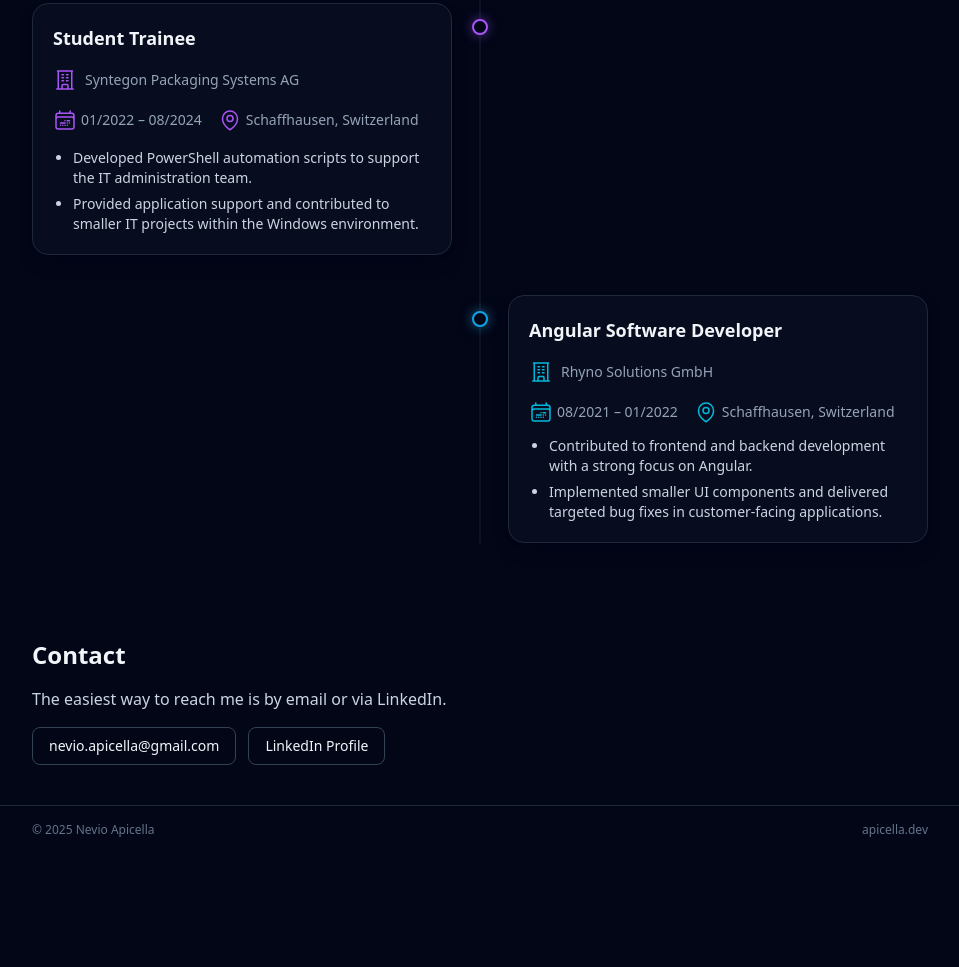
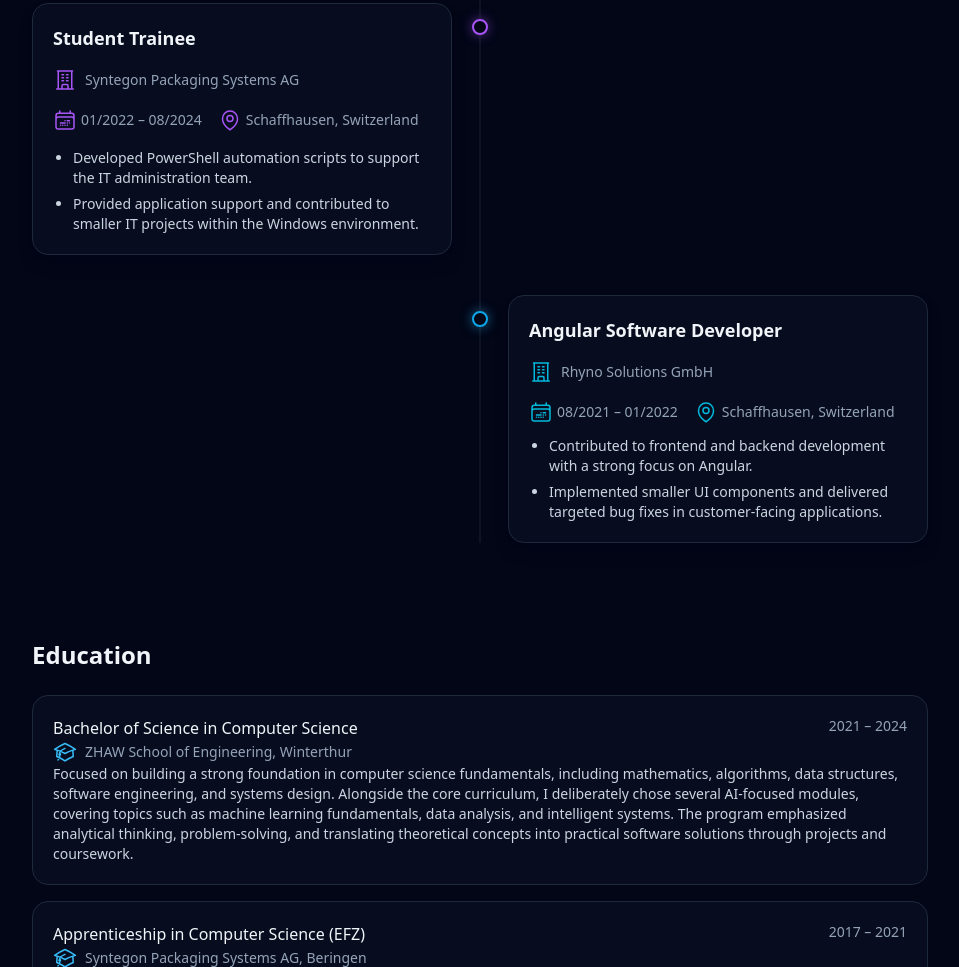
Before and after one commit to apicenev/apicella-dev, a website: page index.html in a window 1280 px wide. Shown: the part 2631-3598 px from the top of the page, without its empty margins (160-1119 px from the left). Before the commit the page ends 3485 px from the top, so only its background shows below. Drawn offline with Linux system fonts and the light colour scheme.

Commit message:
#1: Implemented Education Section

```diff
--- a/index.html
+++ b/index.html
@@ -38,6 +38,8 @@
         <div data-include="/src/partials/projects.html"></div>
         <!-- Experience -->
         <div data-include="/src/partials/experience.html"></div>
+        <!-- Education -->
+        <div data-include="/src/partials/education.html"></div>
         <!-- Contact -->
         <div data-include="/src/partials/contact.html"></div>
       </div>
--- /dev/null
+++ b/src/partials/education.html
@@ -0,0 +1,59 @@
+<section id="education" class="space-y-6">
+    <h2 class="text-xl md:text-2xl font-semibold">Education</h2>
+    <div class="space-y-4">
+        <!-- Bachelor of Science in Computer Science -->
+        <article class="rounded-2xl border border-slate-800 bg-slate-900/40 p-4 md:p-5">
+        <div class="flex items-start justify-between gap-4">
+            <div class="space-y-1">
+            <h3 class="text-base md:text-lg font-medium">
+                Bachelor of Science in Computer Science
+            </h3>
+
+            <div class="flex items-center gap-2 text-sm text-slate-400">
+                <svg xmlns="http://www.w3.org/2000/svg" fill="none" viewBox="0 0 24 24" stroke-width="1.5" stroke="currentColor" class="size-6 text-sky-400">
+                <path stroke-linecap="round" stroke-linejoin="round" d="M4.26 10.147a60.438 60.438 0 0 0-.491 6.347A48.62 48.62 0 0 1 12 20.904a48.62 48.62 0 0 1 8.232-4.41 60.46 60.46 0 0 0-.491-6.347m-15.482 0a50.636 50.636 0 0 0-2.658-.813A59.906 59.906 0 0 1 12 3.493a59.903 59.903 0 0 1 10.399 5.84c-.896.248-1.783.52-2.658.814m-15.482 0A50.717 50.717 0 0 1 12 13.489a50.702 50.702 0 0 1 7.74-3.342M6.75 15a.75.75 0 1 0 0-1.5.75.75 0 0 0 0 1.5Zm0 0v-3.675A55.378 55.378 0 0 1 12 8.443m-7.007 11.55A5.981 5.981 0 0 0 6.75 15.75v-1.5" />
+                </svg>
+                <span>ZHAW School of Engineering, Winterthur</span>
+            </div>
+            </div>
+
+            <div class="text-xs md:text-sm text-slate-400 whitespace-nowrap">
+            2021 – 2024
+            </div>
+        </div>
+
+        <p class="mt-3 text-sm text-slate-300">
+            Focused on building a strong foundation in computer science fundamentals, including mathematics, algorithms, data structures, software engineering, and systems design.
+            Alongside the core curriculum, I deliberately chose several AI-focused modules, covering topics such as machine learning fundamentals, data analysis, and intelligent systems.
+            The program emphasized analytical thinking, problem-solving, and translating theoretical concepts into practical software solutions through projects and coursework.
+        </p>
+        </article>
+        <!-- Apprenticeship in Computer Science (EFZ) -->
+        <article class="rounded-2xl border border-slate-800 bg-slate-900/40 p-4 md:p-5">
+        <div class="flex items-start justify-between gap-4">
+            <div class="space-y-1">
+            <h3 class="text-base md:text-lg font-medium">
+                Apprenticeship in Computer Science (EFZ)
+            </h3>
+
+            <div class="flex items-center gap-2 text-sm text-slate-400">
+                <svg xmlns="http://www.w3.org/2000/svg" fill="none" viewBox="0 0 24 24" stroke-width="1.5" stroke="currentColor" class="size-6 text-sky-400">
+                <path stroke-linecap="round" stroke-linejoin="round" d="M4.26 10.147a60.438 60.438 0 0 0-.491 6.347A48.62 48.62 0 0 1 12 20.904a48.62 48.62 0 0 1 8.232-4.41 60.46 60.46 0 0 0-.491-6.347m-15.482 0a50.636 50.636 0 0 0-2.658-.813A59.906 59.906 0 0 1 12 3.493a59.903 59.903 0 0 1 10.399 5.84c-.896.248-1.783.52-2.658.814m-15.482 0A50.717 50.717 0 0 1 12 13.489a50.702 50.702 0 0 1 7.74-3.342M6.75 15a.75.75 0 1 0 0-1.5.75.75 0 0 0 0 1.5Zm0 0v-3.675A55.378 55.378 0 0 1 12 8.443m-7.007 11.55A5.981 5.981 0 0 0 6.75 15.75v-1.5" />
+                </svg>
+                <span>Syntegon Packaging Systems AG, Beringen</span>
+            </div>
+            </div>
+
+            <div class="text-xs md:text-sm text-slate-400 whitespace-nowrap">
+            2017 – 2021
+            </div>
+        </div>
+
+        <p class="mt-3 text-sm text-slate-300">
+            During my apprenticeship, I gained a solid foundation in IT and software development. I worked with C# for basic programming tasks, wrote PowerShell scripts to automate
+            system-related processes, and supported day-to-day system administration. This role helped me build a technical base and an understanding of how software and
+            infrastructure work together in practice.
+        </p>
+        </article>
+    </div>
+</section>
--- a/src/partials/skills.html
+++ b/src/partials/skills.html
@@ -182,7 +182,7 @@
             </svg>
             </span>
             <span class="text-white">
-            <span>Hibernate</span>
+            <span>Hibernate / JPA</span>
             </span>
         </span>
         </div>
```
